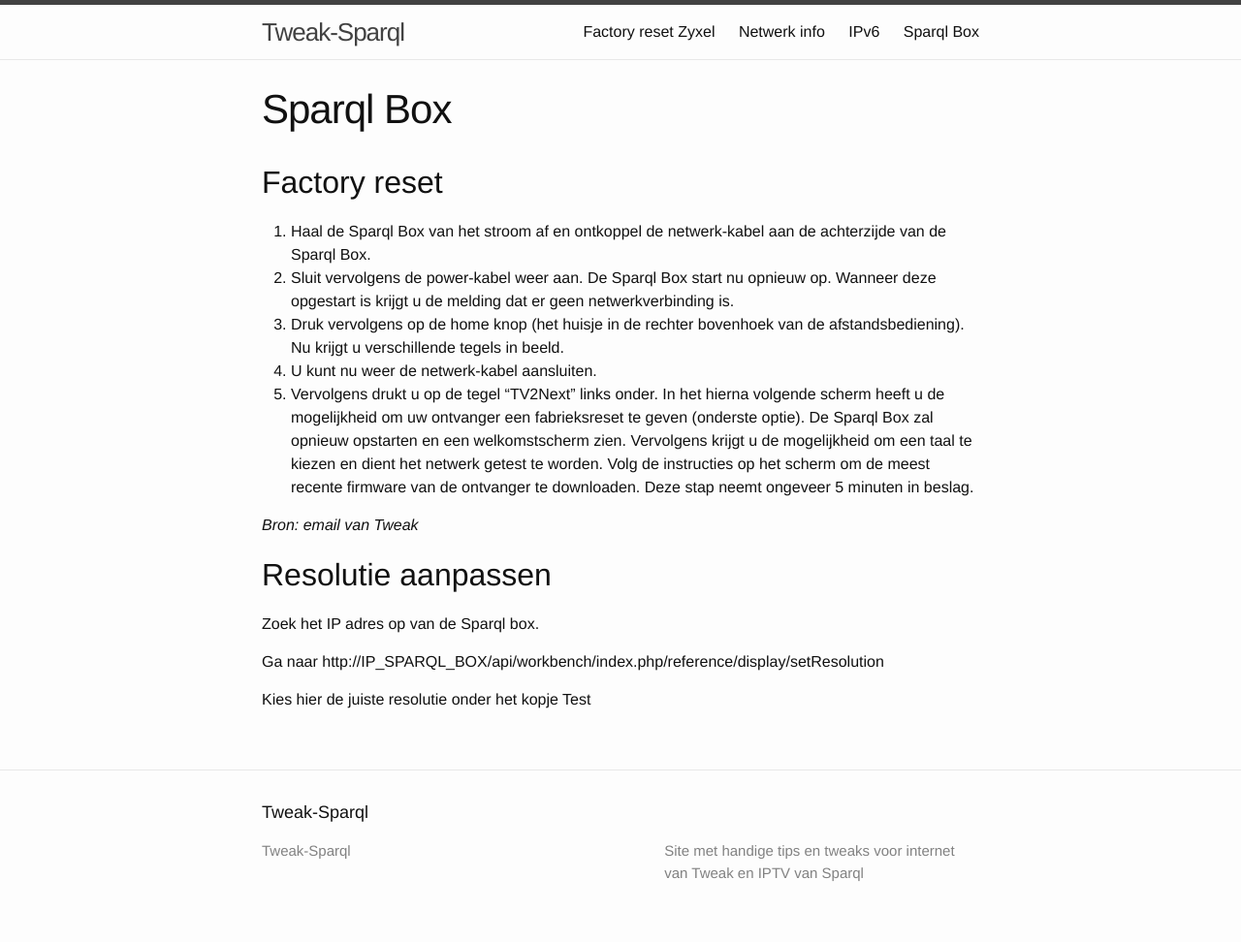
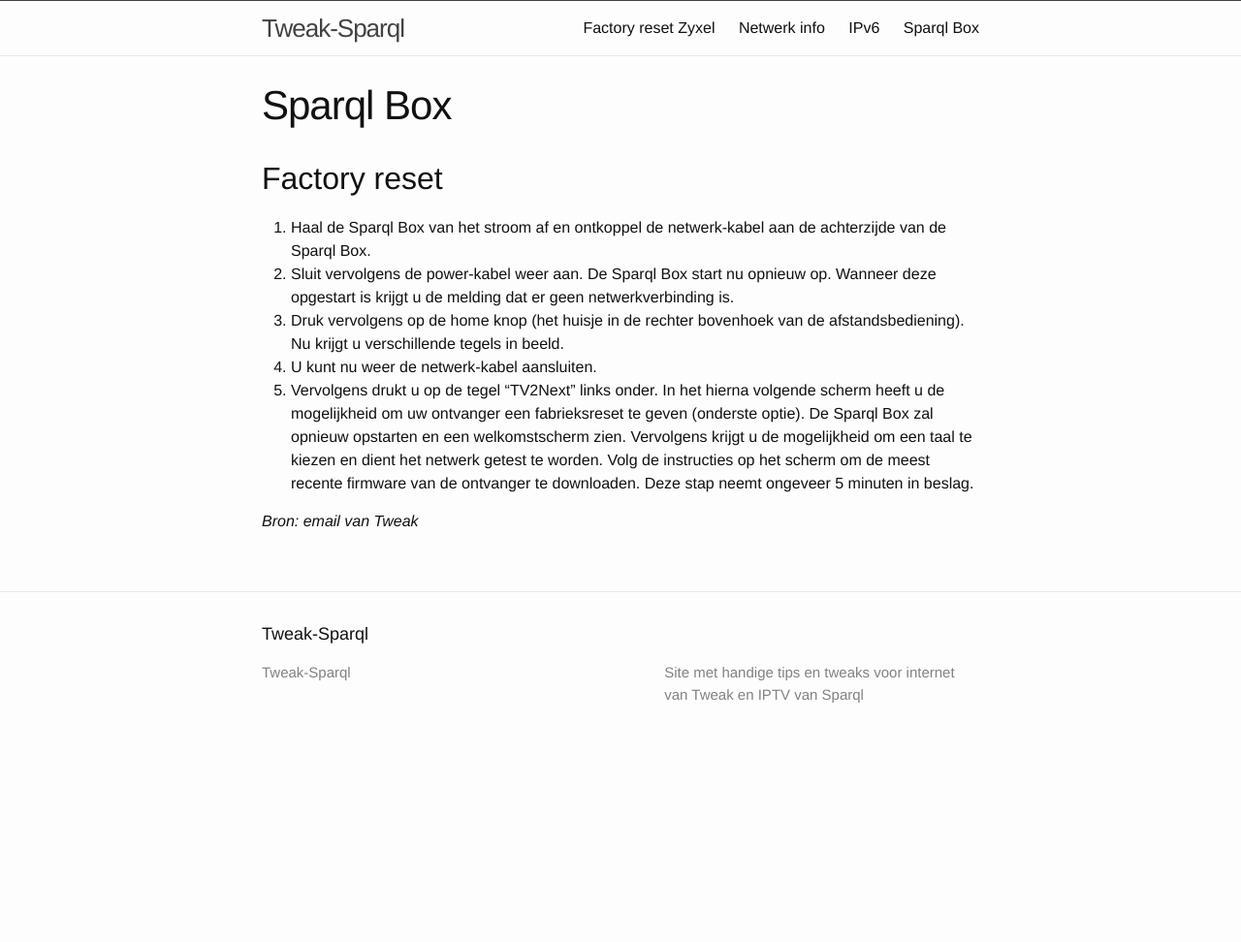
Before and after one commit to friek/tweak-sparql.github.io, a Jekyll site: the page built from sparqlbox.md, in a window 1280 px wide. Shown: the whole page at 97% size. Built offline with Jekyll 4.4.1, drawn with Linux system fonts in a browser that asks for light colours; after the commit the page ends 900 px from its top, so only the background shows below that.

```diff
--- a/_sass/_layout.scss
+++ b/_sass/_layout.scss
@@ -2,7 +2,7 @@
  * Site header
  */
 .site-header {
-    border-top: 5px solid $grey-color-dark;
+    border-top: 1px solid $grey-color-dark;
     border-bottom: 1px solid $grey-color-light;
     min-height: 56px;
 
--- a/sparqlbox.md
+++ b/sparqlbox.md
@@ -13,10 +13,3 @@ permalink: /sparqlbox/
 5. Vervolgens drukt u op de tegel "TV2Next" links onder. In het hierna volgende scherm heeft u de mogelijkheid om uw ontvanger een fabrieksreset te geven (onderste optie). De Sparql Box zal opnieuw opstarten en een welkomstscherm zien. Vervolgens krijgt u de mogelijkheid om een taal te kiezen en dient het netwerk getest te worden. Volg de instructies op het scherm om de meest recente firmware van de ontvanger te downloaden. Deze stap neemt ongeveer 5 minuten in beslag.
 
 _Bron: email van Tweak_
-
-## Resolutie aanpassen
-Zoek het IP adres op van de Sparql box.
-
-Ga naar http://IP_SPARQL_BOX/api/workbench/index.php/reference/display/setResolution
-
-Kies hier de juiste resolutie onder het kopje Test
```
Also changed, not shown: index.md (+2 -2 lines), info.md (+1 -1 lines), ipv6.md (+0 -2 lines).
